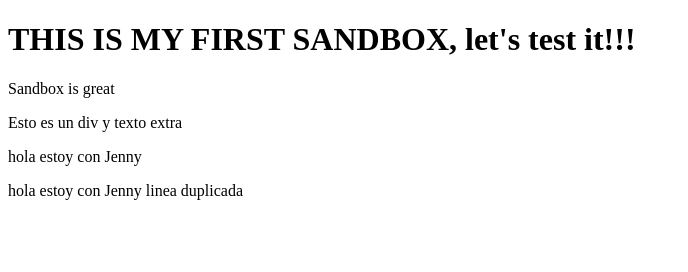
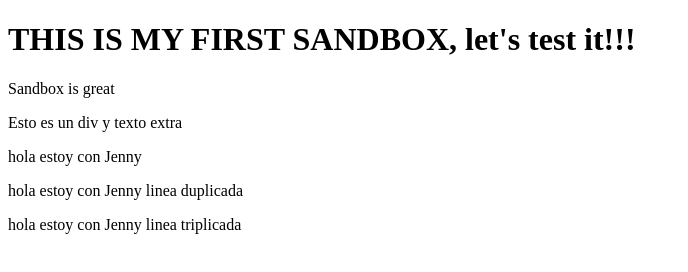
Before and after one commit to JPscript/testCodeSandBox, a website: page index.html in a window 1280 px wide. Shown: the whole page, without its empty margins (0-688 px from the left). Drawn offline with Linux system fonts and the light colour scheme.

Commit message:
Linea triplicada

```diff
--- a/index.html
+++ b/index.html
@@ -12,5 +12,6 @@
     <div>Esto es un div y texto extra</div>
     <p>hola estoy con Jenny</p>
     <p>hola estoy con Jenny linea duplicada</p>
+    <p>hola estoy con Jenny linea triplicada</p>
   </body>
 </html>
```
